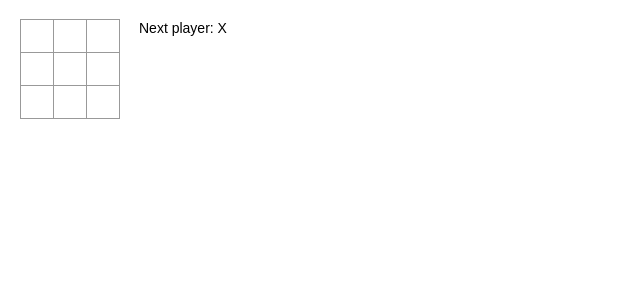
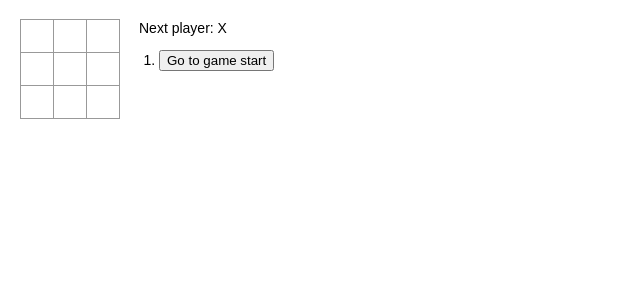
Before and after one commit to yurrrrri/react-allinone, a React (Create React App) app: page / in a window 1280 px wide. Shown: the top 300 px of the page, without its empty margins (0-640 px from the left). Built offline with nearby package versions, Linux system fonts and the light colour scheme.

Commit message:
saving history

```diff
--- a/src/App.js
+++ b/src/App.js
@@ -51,6 +51,16 @@
     setIsX((current) => !current);
   }
 
+  const moves = history.map((step, move) => {
+    const desc = move ? "Go to move #" + move : "Go to game start";
+
+    return (
+      <li key={move}>
+        <button>{desc}</button>
+      </li>
+    );
+  });
+
   return (
     <div className="game">
       <div className="game-board">
@@ -58,6 +68,7 @@
       </div>
       <div className="game-info">
         <div className="status">{status}</div>
+        <ol>{moves}</ol>
       </div>
     </div>
   );
```
